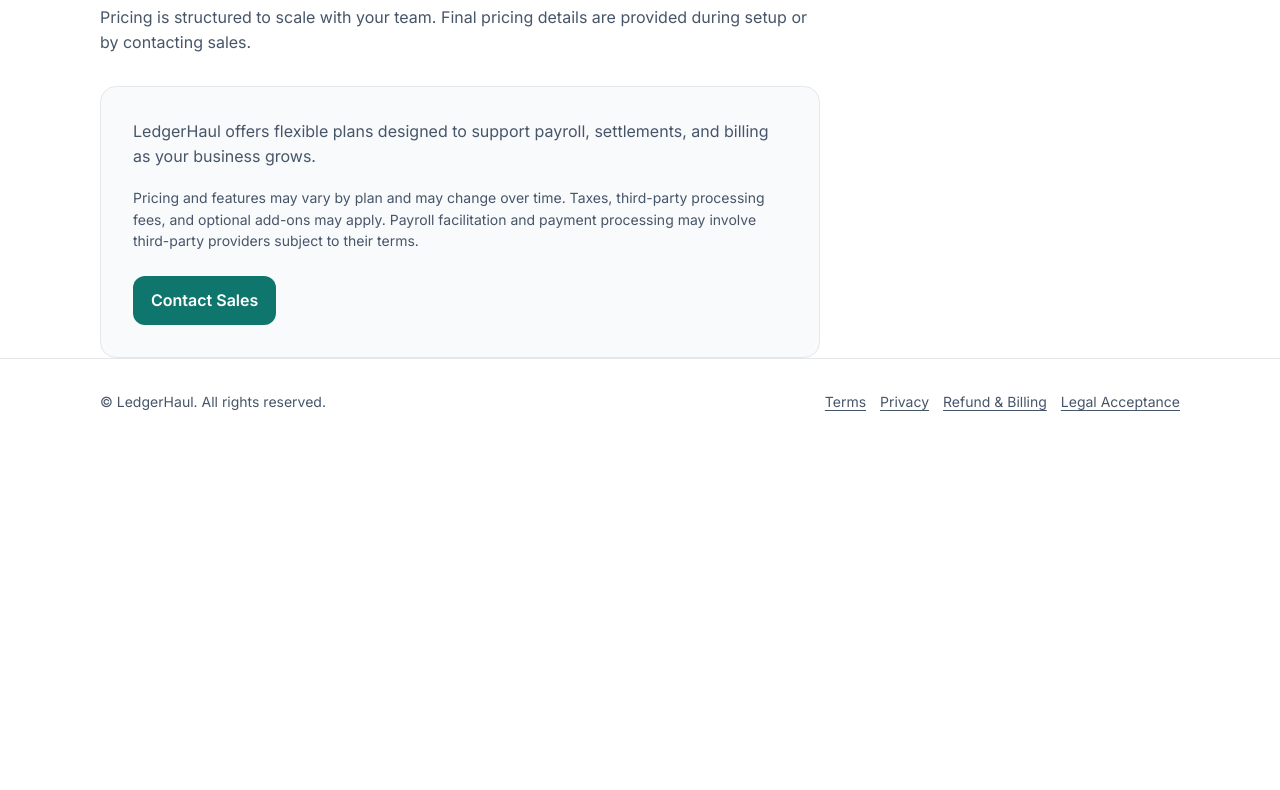
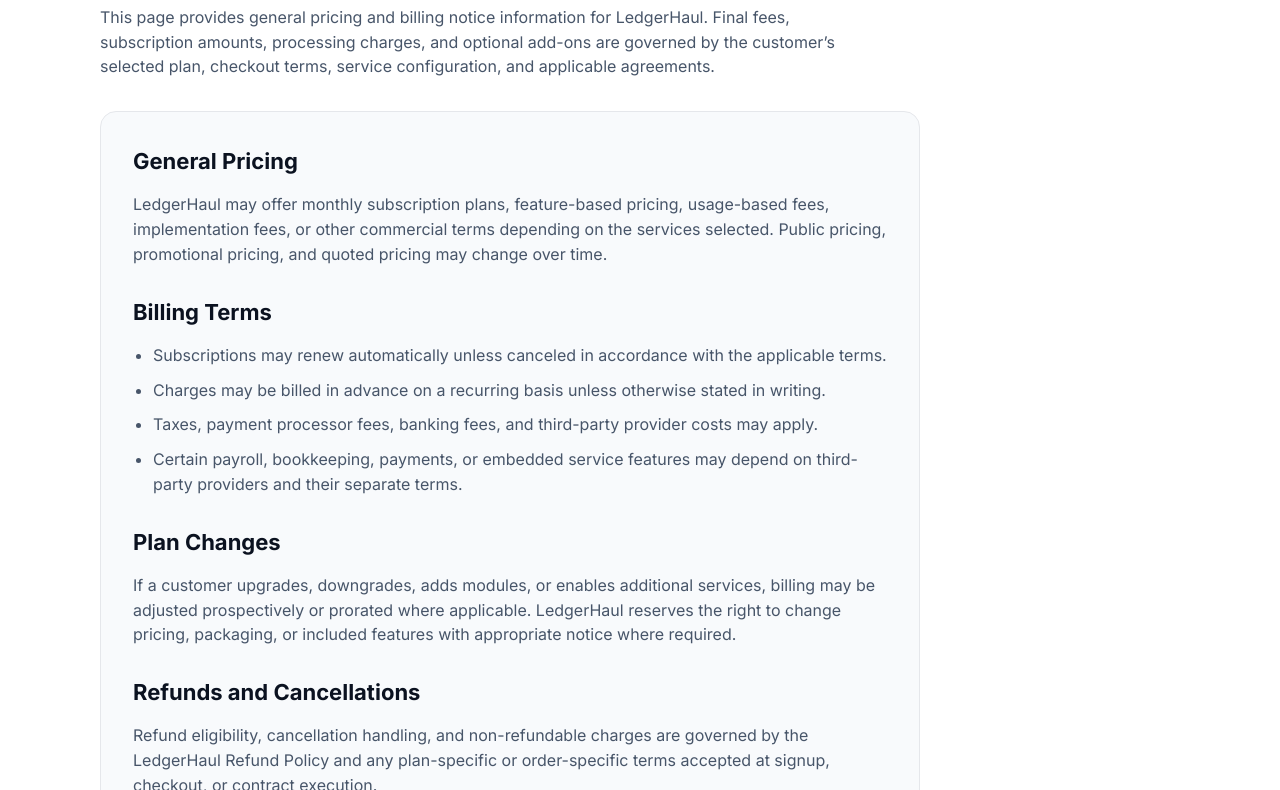
Before and after one commit to 120mgmt/ledgerhaul-site, a plain HTML site: page public/legal/pricing.html in a window 1280 px wide. Shown: the part 138-928 px from the top of the page. Before the commit the page ends 800 px from the top, so only its background shows below. Drawn offline with Linux system fonts and the light colour scheme.

Commit message:
Fix legal pricing page paths and convert content to billing notice

```diff
--- a/public/legal/pricing.html
+++ b/public/legal/pricing.html
@@ -3,7 +3,8 @@
 <head>
   <meta charset="utf-8" />
   <meta name="viewport" content="width=device-width, initial-scale=1" />
-  <title>Pricing | LedgerHaul</title>
+  <title>Pricing & Billing Notice | LedgerHaul</title>
+  <meta name="robots" content="index,follow" />
 
   <link rel="preconnect" href="https://fonts.googleapis.com">
   <link rel="preconnect" href="https://fonts.gstatic.com" crossorigin>
@@ -46,13 +47,15 @@
       display:flex;
       gap:18px;
       font-weight:500;
+      flex-wrap:wrap;
     }
     nav a{color:var(--muted)}
     nav a:hover{color:var(--text)}
 
     main{padding:72px 0}
     h1{font-size:36px;margin:0 0 14px;letter-spacing:-.02em}
-    p{margin:0;color:var(--muted);max-width:72ch}
+    h2{font-size:22px;margin:0 0 14px}
+    p{margin:0 0 16px;color:var(--muted);max-width:76ch}
 
     .card{
       margin-top:32px;
@@ -60,7 +63,11 @@
       border-radius:var(--radius);
       padding:32px;
       background:var(--bg-alt);
-      max-width:720px;
+      max-width:820px;
+    }
+
+    .section{
+      margin-top:28px;
     }
 
     .btn{
@@ -73,11 +80,14 @@
       color:#fff;
     }
 
-    .disclaimer{
-      margin-top:18px;
-      font-size:14px;
+    ul{
+      margin:0;
+      padding-left:20px;
       color:var(--muted);
-      max-width:72ch;
+    }
+
+    li{
+      margin-bottom:10px;
     }
 
     footer{
@@ -111,34 +121,62 @@
 
 <header>
   <div class="wrap">
-    <a href="./index.html">LedgerHaul</a>
+    <a href="/index.html">LedgerHaul</a>
     <nav>
-      <a href="./product.html">Product</a>
-      <a href="./pricing.html">Pricing</a>
-      <a href="./contact.html">Contact</a>
+      <a href="/product.html">Product</a>
+      <a href="/pricing.html">Pricing</a>
+      <a href="/legal/terms.html">Terms</a>
+      <a href="/legal/privacy.html">Privacy</a>
     </nav>
   </div>
 </header>
 
 <main class="wrap">
-  <h1>Pricing</h1>
+  <h1>Pricing & Billing Notice</h1>
   <p>
-    Pricing is structured to scale with your team. Final pricing details are
-    provided during setup or by contacting sales.
+    This page provides general pricing and billing notice information for LedgerHaul. Final
+    fees, subscription amounts, processing charges, and optional add-ons are governed by the
+    customer’s selected plan, checkout terms, service configuration, and applicable agreements.
   </p>
 
   <div class="card">
-    <p>
-      LedgerHaul offers flexible plans designed to support payroll,
-      settlements, and billing as your business grows.
-    </p>
+    <section>
+      <h2>General Pricing</h2>
+      <p>
+        LedgerHaul may offer monthly subscription plans, feature-based pricing, usage-based fees,
+        implementation fees, or other commercial terms depending on the services selected.
+        Public pricing, promotional pricing, and quoted pricing may change over time.
+      </p>
+    </section>
 
-    <p class="disclaimer">
-      Pricing and features may vary by plan and may change over time. Taxes, third-party processing fees, and optional add-ons may apply.
-      Payroll facilitation and payment processing may involve third-party providers subject to their terms.
-    </p>
+    <section class="section">
+      <h2>Billing Terms</h2>
+      <ul>
+        <li>Subscriptions may renew automatically unless canceled in accordance with the applicable terms.</li>
+        <li>Charges may be billed in advance on a recurring basis unless otherwise stated in writing.</li>
+        <li>Taxes, payment processor fees, banking fees, and third-party provider costs may apply.</li>
+        <li>Certain payroll, bookkeeping, payments, or embedded service features may depend on third-party providers and their separate terms.</li>
+      </ul>
+    </section>
 
-    <a class="btn" href="./contact.html">Contact Sales</a>
+    <section class="section">
+      <h2>Plan Changes</h2>
+      <p>
+        If a customer upgrades, downgrades, adds modules, or enables additional services, billing
+        may be adjusted prospectively or prorated where applicable. LedgerHaul reserves the right
+        to change pricing, packaging, or included features with appropriate notice where required.
+      </p>
+    </section>
+
+    <section class="section">
+      <h2>Refunds and Cancellations</h2>
+      <p>
+        Refund eligibility, cancellation handling, and non-refundable charges are governed by the
+        LedgerHaul Refund Policy and any plan-specific or order-specific terms accepted at signup,
+        checkout, or contract execution.
+      </p>
+      <a class="btn" href="/legal/refund.html">View Refund Policy</a>
+    </section>
   </div>
 </main>
 
@@ -147,10 +185,10 @@
     <div class="footer-row">
       <div>© LedgerHaul. All rights reserved.</div>
       <div class="footer-links">
-        <a href="./legal/terms.html">Terms</a>
-        <a href="./legal/privacy.html">Privacy</a>
-        <a href="./legal/refund.html">Refund &amp; Billing</a>
-        <a href="./legal/acceptance.html">Legal Acceptance</a>
+        <a href="/legal/terms.html">Terms</a>
+        <a href="/legal/privacy.html">Privacy</a>
+        <a href="/legal/refund.html">Refund &amp; Billing</a>
+        <a href="/legal/acceptance.html">Legal Acceptance</a>
       </div>
     </div>
   </div>
```
